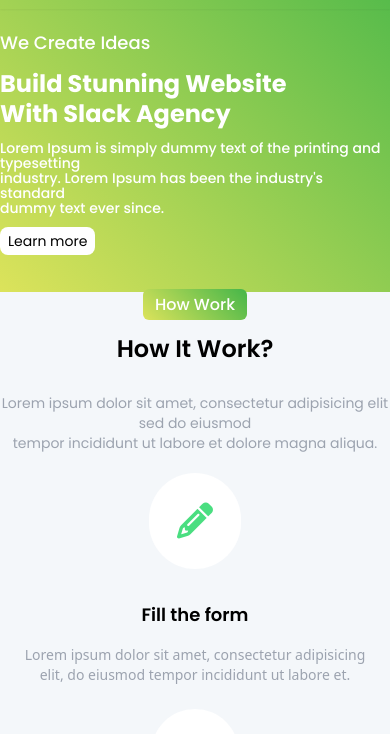
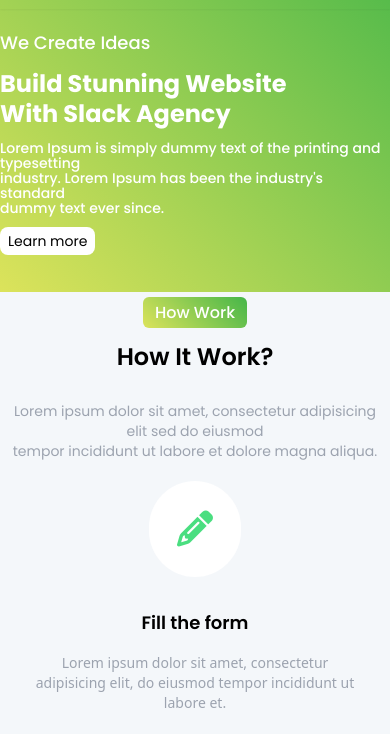
Before and after one commit to mdshahed1971/Xpeddo, a plain HTML site: page index.html in a window 390 px wide. Shown: the part 95-829 px from the top of the page. Drawn offline with nearby package versions, Linux system fonts and the light colour scheme.

```diff
--- a/index.html
+++ b/index.html
@@ -100,29 +100,8 @@
 
 
 
-
-
-
-
-
-
-
-
-
-
-
-
-
-
-
-
-
-
-
-
-
 <!-- How Work start -->
- <section class="bg-[#f4f7fa] lg:p-24 md:p-5 lg:mb-20 md:mb-10 mb-6">
+ <section class="bg-[#f4f7fa] lg:p-24 md:p-5 p-2 lg:mb-20 md:mb-10 mb-6">
  <div class="text-center lg:mb-20 md:mb-10 mb-5">
     <a class="text-base font-medium cursor-pointer md:px-[15px] md:py-[5px] px-3 py-1 font-poppins text-white rounded-[6px]" style="background: linear-gradient(45deg, #dce35b, #45b649);">How Work</a>
     <h2 class="lg:text-[40px] md:text-3xl text-2xl font-semibold text-black font-poppins mb-7 mt-4">How It Work?</h2>
```
